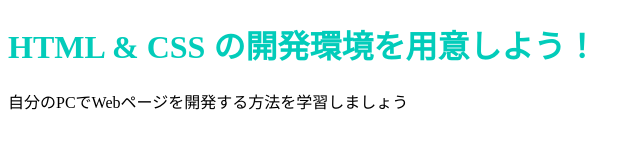
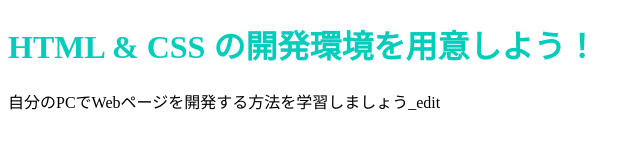
Before and after one commit to chelsea11081192/chelsea11081192.github.io, a plain HTML site: page index.html in a window 1280 px wide. Shown: the full height of the page, 0-640 px from the left. Drawn offline with Linux system fonts and the light colour scheme.

Commit message:
Update index.html

```diff
--- a/index.html
+++ b/index.html
@@ -7,6 +7,6 @@
   </head>
   <body>
     <h1 class="title">HTML & CSS の開発環境を用意しよう！</h1>
-    <p>自分のPCでWebページを開発する方法を学習しましょう</p>
+    <p>自分のPCでWebページを開発する方法を学習しましょう_edit</p>
   </body>
 </html>
```
